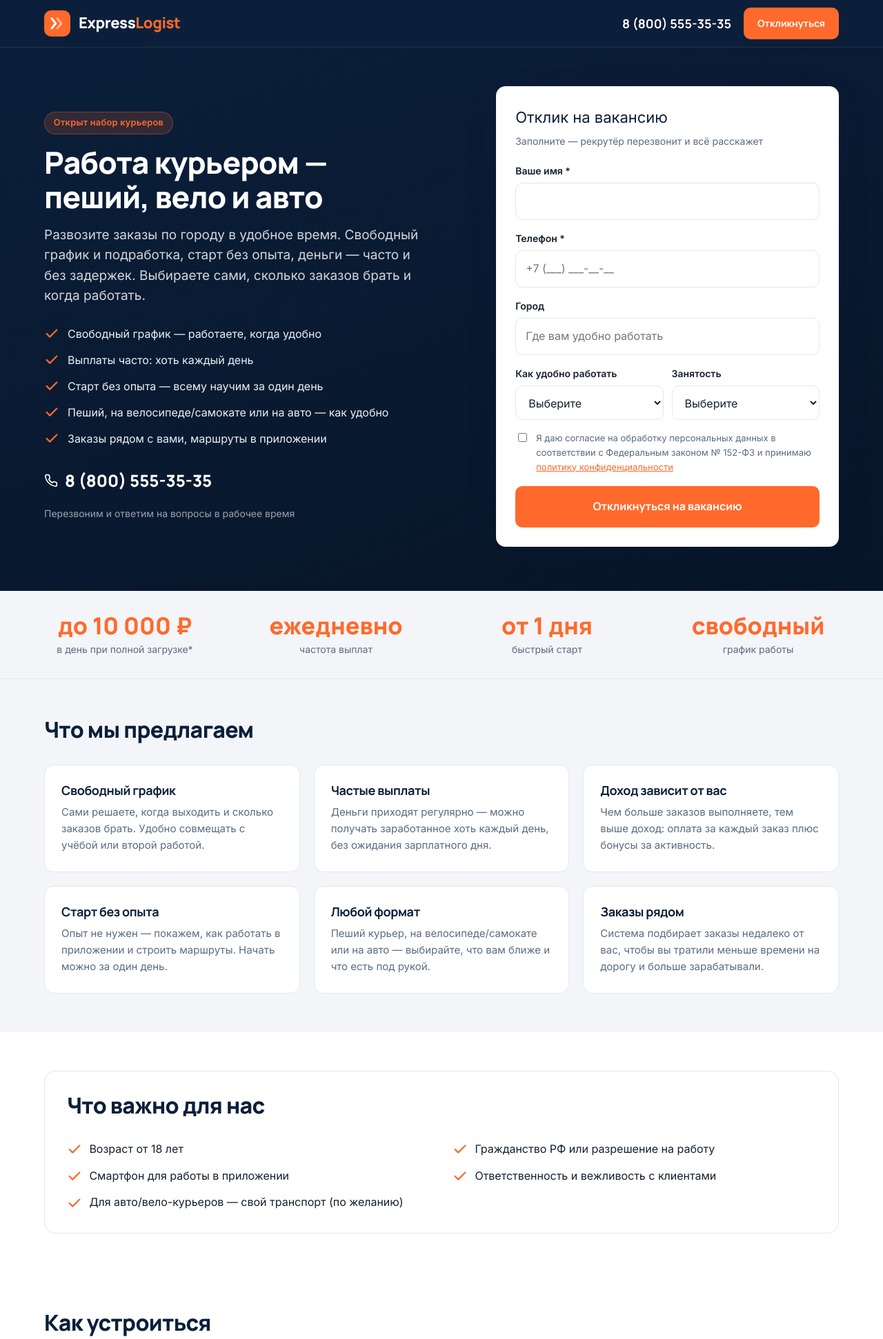
After one commit to grinvsevolod1-ctrl/SITE1-1, a PHP site: page /promo/rabota-kurierom/index.php in a window 1280 px wide. The commit adds this page. Shown: the top 1942 px of the page at 69% size. Run offline with PHP 8.4, Linux system fonts and the light colour scheme.

Commit message:
feat: add courier-specific fields and dynamic badge for vacancy promotion\n\nAdded new fields and badge logic for vacancy promotion, included conditional fields for courier vacancy.

```diff
--- a/inc/promo-vacancy.php
+++ b/inc/promo-vacancy.php
@@ -27,6 +27,8 @@ $vIncome   = $vacancy['income']       ?? [];
 $vOffer    = $vacancy['offer']        ?? [];
 $vReq      = $vacancy['requirements'] ?? [];
 $vSteps    = $vacancy['steps']        ?? [];
+$vFields   = $vacancy['fields']       ?? 'driver'; // 'driver' | 'courier'
+$vBadge    = $vacancy['badge']        ?? 'Открыт набор водителей';
 
 require __DIR__ . '/head.php';
 ?>
@@ -54,7 +56,7 @@ require __DIR__ . '/head.php';
     <section class="promo-hero promo-hero--vacancy">
         <div class="container promo-hero__grid">
             <div class="promo-hero__text">
-                <span class="promo-badge">Открыт набор водителей</span>
+                <span class="promo-badge"><?php echo e($vBadge); ?></span>
                 <h1 class="promo-hero__title"><?php echo e($vacancy['h1'] ?? 'Работа водителем в транспортной компании'); ?></h1>
                 <?php if (!empty($vacancy['sub'])): ?>
                 <p class="promo-hero__sub"><?php echo e($vacancy['sub']); ?></p>
@@ -104,6 +106,31 @@ require __DIR__ . '/head.php';
                         <label class="field__label" for="f-city">Город</label>
                         <input class="input" type="text" id="f-city" name="city" placeholder="Где вам удобно работать">
                     </div>
+                    <?php if ($vFields === 'courier'): ?>
+                    <div class="field">
+                        <div class="field__row">
+                            <div>
+                                <label class="field__label" for="f-vehicle">Как удобно работать</label>
+                                <select class="select" id="f-vehicle" name="vehicle">
+                                    <option value="">Выберите</option>
+                                    <option value="Пеший курьер">Пеший курьер</option>
+                                    <option value="Вело / самокат">Вело / самокат</option>
+                                    <option value="Авто-курьер">Авто-курьер</option>
+                                </select>
+                            </div>
+                            <div>
+                                <label class="field__label" for="f-experience">Занятость</label>
+                                <select class="select" id="f-experience" name="experience">
+                                    <option value="">Выберите</option>
+                                    <option value="Полный день">Полный день</option>
+                                    <option value="Подработка">Подработка</option>
+                                    <option value="По выходным">По выходным</option>
+                                    <option value="Свободный график">Свободный график</option>
+                                </select>
+                            </div>
+                        </div>
+                    </div>
+                    <?php else: ?>
                     <div class="field">
                         <div class="field__row">
                             <div>
@@ -139,6 +166,7 @@ require __DIR__ . '/head.php';
                             <option value="Без своего авто — на автопарк компании">Без своего авто — на автопарк компании</option>
                         </select>
                     </div>
+                    <?php endif; ?>
                     <label class="consent">
                         <input type="checkbox" name="agree" value="1" required>
                         <span>Я даю согласие на обработку персональных данных в соответствии с Федеральным законом №&nbsp;152-ФЗ и принимаю <a href="/politika-konfidencialnosti/">политику конфиденциальности</a></span>
--- /dev/null
+++ b/promo/rabota-kurierom/index.php
@@ -0,0 +1,65 @@
+<?php
+/**
+ * Промо-лендинг под найм: работа курьером (пеший / вело / авто).
+ * Конверсионный лендинг вакансии, закрыт от индексации.
+ */
+
+require __DIR__ . '/../../inc/config.php';
+
+$pageTitle       = 'Работа курьером — свободный график, выплаты хоть каждый день | ' . $siteName;
+$pageDescription = 'Приглашаем курьеров: пеших, на велосипеде/самокате и на авто. Свободный график и подработка, ежедневные выплаты, старт без опыта. Оставьте отклик — перезвоним.';
+$pageUrl         = '/promo/rabota-kurierom/';
+$assetsPrefix    = '../../';
+$extraHead       = '<meta name="robots" content="noindex, follow">';
+
+$vacancy = [
+    'fields' => 'courier',
+    'badge'  => 'Открыт набор курьеров',
+    'h1'  => 'Работа курьером — пеший, вело и авто',
+    'sub' => 'Развозите заказы по городу в удобное время. Свободный график и подработка, старт без опыта, деньги — часто и без задержек. Выбираете сами, сколько заказов брать и когда работать.',
+    'benefits' => [
+        'Свободный график — работаете, когда удобно',
+        'Выплаты часто: хоть каждый день',
+        'Старт без опыта — всему научим за один день',
+        'Пеший, на велосипеде/самокате или на авто — как удобно',
+        'Заказы рядом с вами, маршруты в приложении',
+    ],
+    'income' => [
+        ['value' => 'до 10 000 ₽', 'label' => 'в день при полной загрузке*'],
+        ['value' => 'ежедневно',   'label' => 'частота выплат'],
+        ['value' => 'от 1 дня',    'label' => 'быстрый старт'],
+        ['value' => 'свободный',   'label' => 'график работы'],
+    ],
+    'offer' => [
+        ['title' => 'Свободный график',        'text' => 'Сами решаете, когда выходить и сколько заказов брать. Удобно совмещать с учёбой или второй работой.'],
+        ['title' => 'Частые выплаты',           'text' => 'Деньги приходят регулярно — можно получать заработанное хоть каждый день, без ожидания зарплатного дня.'],
+        ['title' => 'Доход зависит от вас',     'text' => 'Чем больше заказов выполняете, тем выше доход: оплата за каждый заказ плюс бонусы за активность.'],
+        ['title' => 'Старт без опыта',          'text' => 'Опыт не нужен — покажем, как работать в приложении и строить маршруты. Начать можно за один день.'],
+        ['title' => 'Любой формат',             'text' => 'Пеший курьер, на велосипеде/самокате или на авто — выбирайте, что вам ближе и что есть под рукой.'],
+        ['title' => 'Заказы рядом',             'text' => 'Система подбирает заказы недалеко от вас, чтобы вы тратили меньше времени на дорогу и больше зарабатывали.'],
+    ],
+    'requirements' => [
+        'Возраст от 18 лет',
+        'Гражданство РФ или разрешение на работу',
+        'Смартфон для работы в приложении',
+        'Ответственность и вежливость с клиентами',
+        'Для авто/вело-курьеров — свой транспорт (по желанию)',
+    ],
+    'steps' => [
+        ['title' => 'Оставляете отклик',  'text' => 'Заполняете короткую форму — рекрутёр перезванивает и отвечает на вопросы.'],
+        ['title' => 'Короткое интервью',  'text' => 'Обсуждаем формат работы, район и удобный график. Занимает пару минут.'],
+        ['title' => 'Оформление',         'text' => 'Оформляем за 1 день, подключаем к приложению и показываем, как всё устроено.'],
+        ['title' => 'Первые заказы',      'text' => 'Выходите на линию, берёте заказы и начинаете зарабатывать уже в первый день.'],
+    ],
+    'seo' => '<p>' . e($siteName) . ' приглашает на работу курьеров — пеших, на велосипеде, самокате и на автомобиле. '
+           . 'Мы предлагаем свободный график и возможность подработки, частые выплаты, а также быстрый старт без опыта работы. '
+           . 'Доход курьера напрямую зависит от количества выполненных заказов: оплата начисляется за каждый заказ, '
+           . 'предусмотрены бонусы за активность. Подходит студентам, для подработки в свободное время и для полной занятости. '
+           . 'Чтобы откликнуться — заполните форму или позвоните по телефону ' . e($phoneDisplay) . '.</p>'
+           . '<p class="promo-seo__note">* Указанный доход «до 10 000 ₽ в день» является максимальным при полной '
+           . 'загрузке и большом количестве выполненных заказов и не является гарантированным. Фактический заработок '
+           . 'зависит от числа заказов, формата работы, города и затраченного времени. Точные условия оплаты '
+           . 'обсуждаются на собеседовании.</p>',
+];
+
+require __DIR__ . '/../../inc/promo-vacancy.php';
```
